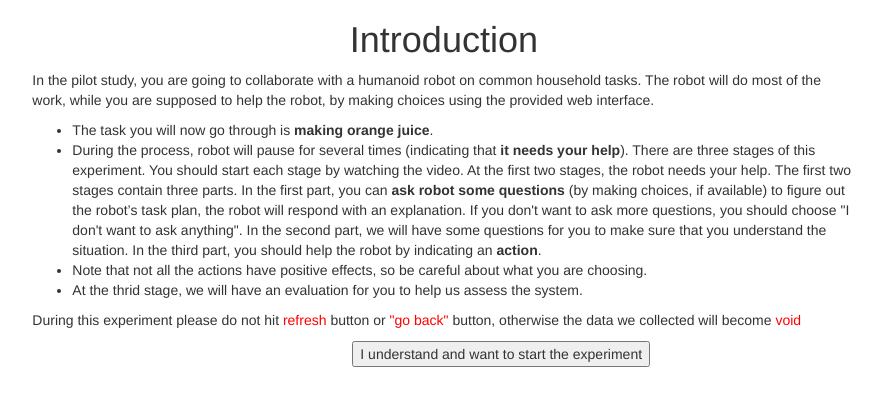
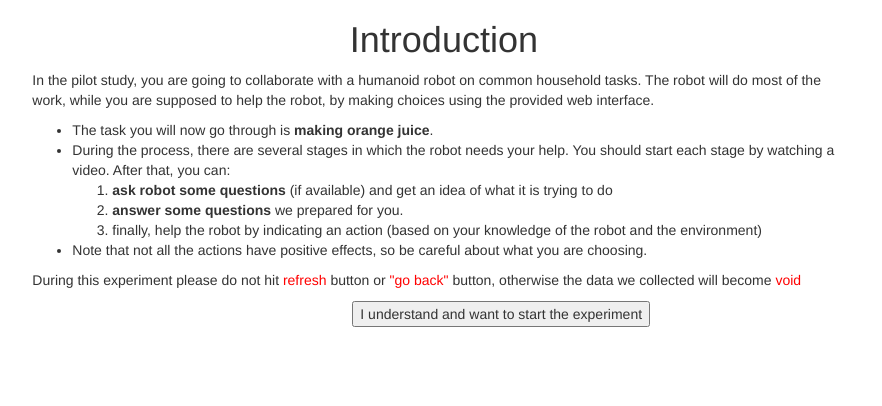
Before and after one commit to nikepupu/XAI-experiment-website, a Flask app: page / in a window 1280 px wide. Shown: the top 406 px of the page, without its empty margins (196-1078 px from the left). Run offline with Flask 2, Linux system fonts and the light colour scheme; some libraries are stand-ins or nearby versions.

Commit message:
update intro and order of questions

```diff
--- a/templates/intro.html
+++ b/templates/intro.html
@@ -12,10 +12,15 @@
 
 	<ul>
 		<li>The task you will now go through is <STRONG>making orange juice</STRONG>. </li>
-		<li>During the process, robot will pause for several times (indicating that <STRONG>it needs your help</STRONG>). There are three stages of this experiment. You should start each stage by watching the video. At the first two stages, the robot needs your help.  The first two stages contain three parts. In the first part, you can <STRONG>ask robot some questions</STRONG> (by making choices, if available) to figure out the robot’s task plan, the robot will respond with an explanation. If you don't want to ask more questions, you should choose "I don't want to ask anything". In the second part, we will have some questions for you to make sure that you understand the situation. In the third part,  you should help the robot by indicating an <STRONG>action</STRONG>.</li>
+		<li>During the process, there are several stages in which the robot needs your help. You should start each stage by watching a video. After that, you can:
+			<ol>
+				<li> <STRONG> ask robot some questions </STRONG> (if available) and get an idea of what it is trying to do </li>
+				<li> <STRONG> answer some questions</STRONG>  we prepared for you. </li>
+				<li> finally, help the robot by indicating an action (based on your knowledge of the robot and the environment) </li>
+			</ol>
+		</li>
 		<li> Note that not all the actions have positive effects, so be careful about what you are choosing. </li>
 
-		<li> At the thrid stage, we will have an evaluation for you to help us assess the system.  </li>
 	</ul>
 
 	<p> During this experiment please do not hit <font color="red">refresh</font> button or <font color="red">"go back"</font> button, otherwise the data we collected will become <font color="red">void</font> </p>
--- a/templates/legends.html
+++ b/templates/legends.html
@@ -5,7 +5,8 @@
 <div class="text-center">
 	<h2> Environment Configuration </h2>
 	<p> Please pay attention that <font color="red"> Pior to the experiment the robot knows nothing about the environment and has <b>not</b> seen this video</font> </p>
-	<p> <font color="red">Please get familiar with the environment. Note that for visualization purposes, we open all the doors (that can be open) for you. They will be closed in the actual environment. You can watch the video more than once.</font></p>
+	<p> <font color="red">Please get familiar with the environment. Note that for visualization purposes, we open all the doors (that can be open) for you. They will be closed in the actual environment. You can watch the video below more than once.</font></p>
+	<p><font color="green"> Remember! You can always go back to this page during the Experiment. </font>   </p>
 </div>
 {% endblock %}
 
@@ -63,7 +64,7 @@
 <div class = "row">
 	<div class="col-md-2 col-md-offset-5">
 	<form action="/example" method="POST">
- 		<input type="submit" value="I understand the meaning of each picture and want to start the experiment">
+ 		<input type="submit" value="I understand the meaning of each item and want to start the experiment">
 	</form>
 	</div>
 </div>
```
Also changed, not shown: templates/example.html (+10 -10 lines), 1 other file.
